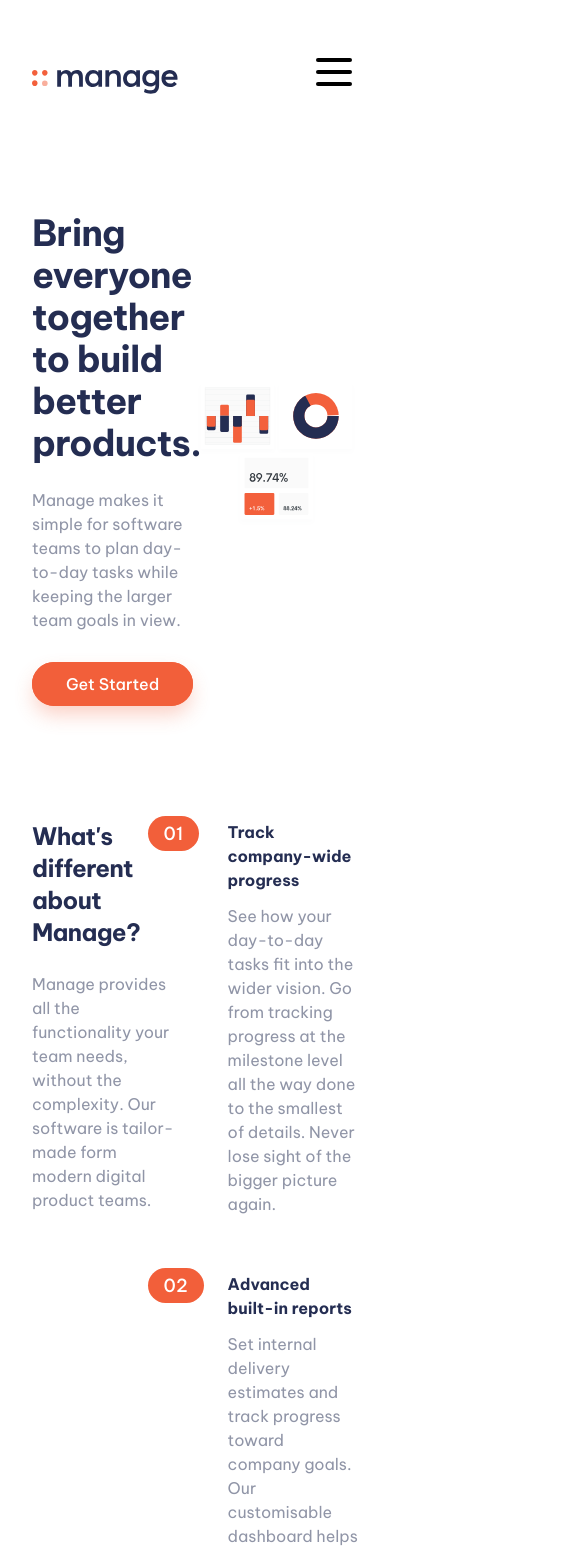
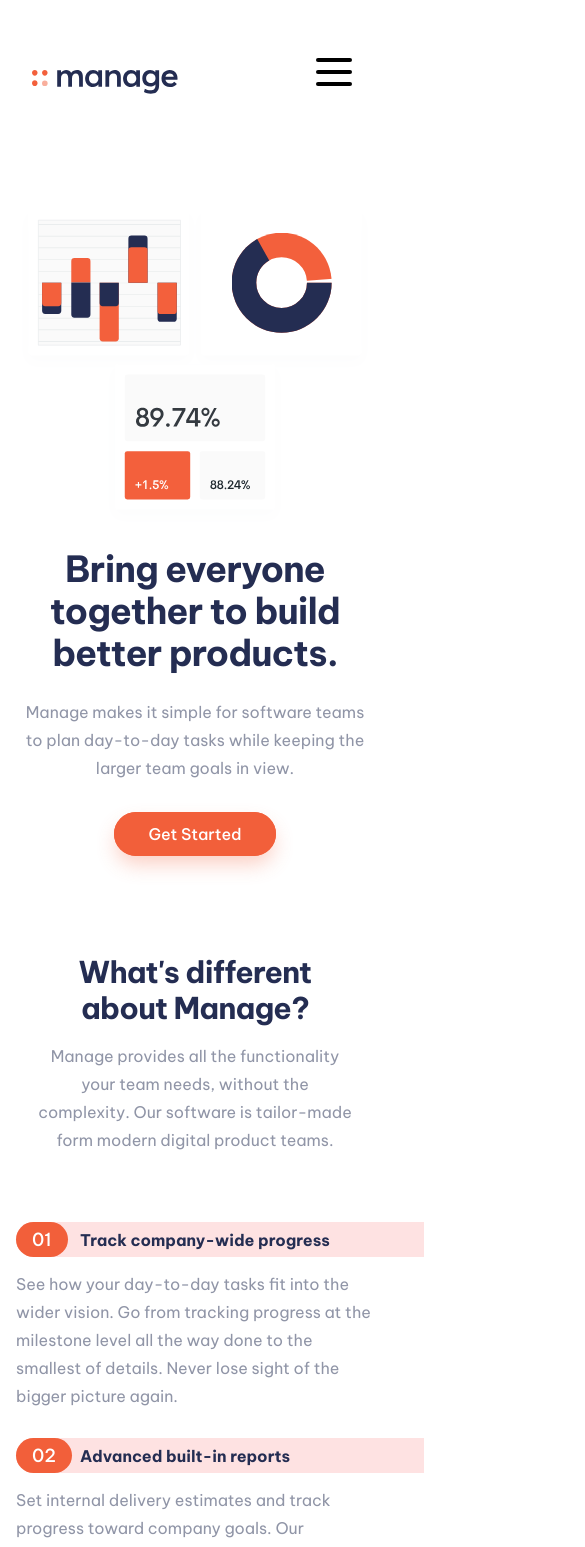
Before and after one commit to AlvesPHGA/manage-lp, a React (Vite) app: page / in a window 390 px wide. Shown: the top 1547 px of the page, 585 px wide, since content can reach past the window. Built offline with nearby package versions, Linux system fonts and the light colour scheme; no server answers.

Commit message:
style: mobile larger layout

```diff
--- a/src/ui/components/about/AboutContent.tsx
+++ b/src/ui/components/about/AboutContent.tsx
@@ -5,10 +5,10 @@ const { aboutContent, subTitle, text } = aboutStyle();
 export const AboutContent = () => {
    return (
       <div className={aboutContent()}>
-         <div className="w-[90%]">
+         <div className="w-[90%] dml:w-[70%] dml:mx-auto">
             <h2 className={subTitle()}>What's different about Manage?</h2>
          </div>
-         <div className="w-[60%] dmd:w-[90%]">
+         <div className="w-[60%] dmd:w-[90%] dml:mx-auto">
             <p className={text()}>
                Manage provides all the functionality your team needs, without
                the complexity. Our software is tailor-made form modern digital
--- a/src/ui/components/about/AboutList.tsx
+++ b/src/ui/components/about/AboutList.tsx
@@ -24,10 +24,12 @@ const itemList = [
 
 export const AboutList = () => {
    return (
-      <dl className="w-[40%]">
+      <dl className="w-[40%] dml:w-full">
          {itemList.map(({ id, legend, text }) => (
             <div key={id} role={legend} className={list()}>
-               <dt className={dt()}>{legend}</dt>
+               <span className="block w-[408px] absolute h-[35px] mb-1  bg-red-100 rounded-l-[50px]">
+                  <dt className={dt()}>{legend}</dt>
+               </span>
                <dd className={dd()}>{text}</dd>
             </div>
          ))}
--- a/src/ui/components/depositions/DepositionsCards.tsx
+++ b/src/ui/components/depositions/DepositionsCards.tsx
@@ -5,6 +5,10 @@ import { Autoplay, Pagination, Navigation } from 'swiper/modules';
 import { depositionStyle } from '../../styles/depositionStyle';
 
 import { depositions } from '../../../../public/content.json';
+
+import 'swiper/css';
+import 'swiper/css/navigation';
+import 'swiper/css/pagination';
 
 const { swiper, swiperSlide, figure, span, boxText, depo } = depositionStyle();
 
--- a/src/ui/components/intro/IntroContent.tsx
+++ b/src/ui/components/intro/IntroContent.tsx
@@ -7,12 +7,12 @@ const { introContent, introTitle, text } = introStyle();
 export const IntroContent = () => {
    return (
       <div className={introContent()}>
-         <div className="w-[90%]">
+         <div className="w-[90%] dml:mx-auto">
             <h1 className={introTitle()}>
                Bring everyone together to build better products.
             </h1>
          </div>
-         <div className="w-[60%] dlg:w-[90%] dmd:w-full">
+         <div className="w-[60%] dlg:w-[90%] dmd:w-full dml:mx-auto">
             <p className={text()}>
                Manage makes it simple for software teams to plan day-to-day
                tasks while keeping the larger team goals in view.
--- a/src/ui/components/works/worksContent.tsx
+++ b/src/ui/components/works/worksContent.tsx
@@ -7,10 +7,13 @@ const { container, subtitle } = worksStyle();
 export const WorksContent = () => {
    return (
       <div className={container()}>
-         <div className="w-[600px] dmd:w-[442px]">
+         <div className="w-[600px] dmd:w-[442px] dml:w-full dml:px-9">
             <h2 className={subtitle()}>
                Simplify how your team
-               <span className="text-5xl dmd:text-3xl"> works today.</span>
+               <span className="text-5xl dmd:text-3xl dml:text-4xl">
+                  {' '}
+                  works today.
+               </span>
             </h2>
          </div>
          <CTAComponent className={ctaStyle({ cta: 'secondary' })} />
--- a/src/ui/partials/home/Works.tsx
+++ b/src/ui/partials/home/Works.tsx
@@ -2,7 +2,7 @@ import { WorksContent } from '../../components/works/worksContent';
 
 export const Works = () => {
    return (
-      <section className="relative py-20 bg-brightRed bg-[url('./icons/bg-simplify-section-desktop.svg')] bg-no-repeat bg-rb-screen-1200plus bg-bs-1200plus dlg:bg-rb-screen-laptop dlg:bg-bs-laptop dmd:bg-rb-screen-tablet dmd:bg-bs-tablet">
+      <section className="relative py-20 bg-brightRed bg-[url('./icons/bg-simplify-section-desktop.svg')] bg-no-repeat bg-rb-screen-1200plus bg-bs-1200plus dlg:bg-rb-screen-laptop dlg:bg-bs-laptop dmd:bg-rb-screen-tablet dmd:bg-bs-tablet dml:py-10">
          <WorksContent />
       </section>
    );
--- a/src/ui/styles/aboutStyle.tsx
+++ b/src/ui/styles/aboutStyle.tsx
@@ -5,10 +5,11 @@ export const aboutStyle = tv({
    extend: defaultClass,
 
    slots: {
-      aboutContent: 'space-y-10 w-[50%] pt-7 dmd:space-y-6',
+      aboutContent:
+         'space-y-10 w-[50%] pt-7 dmd:space-y-6 dml:w-full dml:space-y-4 dml:text-center dml:leading-7 dml:mb-10',
 
-      list: "before:content-['02'] before:first:content-['01'] before:last:content-['03'] before:text-lg before:mr-3 before:relative before:top-7 before:right-24 before:bg-brightRed before:px-6 before:py-2.5 before:rounded-[50px] before:font-medium before:text-white dmd:before:px-4 dmd:before:py-1.5 dmd:before:right-20",
-      dt: 'text-darkBlue text-lg font-semibold dmd:text-base',
-      dd: 'text-lg text-darkGrayishBlue mt-3 mb-7 dmd:text-base',
+      list: "before:content-['02'] before:first:content-['01'] before:last:content-['03'] before:text-lg before:mr-3 before:relative before:top-7 before:right-24 before:bg-brightRed before:px-6 before:py-2.5 before:rounded-[50px] before:font-medium before:text-white dmd:before:px-4 dmd:before:py-1.5 dmd:before:right-20 dml:before:right-0 dml:before:z-10 dml:before:top-8 dml:space-y-12",
+      dt: 'text-darkBlue text-lg font-semibold dmd:text-base dml:text-left dml:ml-16 dml:mt-1.5 relative z-10',
+      dd: 'text-lg text-darkGrayishBlue mt-3 mb-7 dmd:text-base dml:text-left dml:leading-7',
    },
 });
--- a/src/ui/styles/ctaStyle.tsx
+++ b/src/ui/styles/ctaStyle.tsx
@@ -1,7 +1,7 @@
 import { tv } from 'tailwind-variants';
 
 export const ctaStyle = tv({
-   base: 'border-2 font-medium  rounded-full py-2.5 px-8  transition-all hover:bg-transparent',
+   base: 'border-2 font-medium  rounded-full py-2.5 px-8  transition-all hover:bg-transparent dml:mx-auto',
 
    variants: {
       cta: {
--- a/src/ui/styles/defaultStyle.tsx
+++ b/src/ui/styles/defaultStyle.tsx
@@ -2,11 +2,11 @@ import { tv } from 'tailwind-variants';
 
 export const defaultClass = tv({
    slots: {
-      section: 'py-20 dlg:py-16 dmd:py-12',
+      section: 'py-20 dlg:py-16 dmd:py-12 dml:py-10',
       container:
-         'max-w-7xl mx-auto flex justify-between dlg:max-w-4xl dmd:w-screen dmd:px-8',
+         'max-w-7xl mx-auto flex justify-between dlg:max-w-4xl dmd:w-screen dmd:px-8 dml:flex-col dml:w-full dml:px-4 dml:flex-col',
       subTitle:
-         'text-5xl font-bold text-darkBlue tracking-tight leading-[56px] dlg:text-4xl dmd:text-2xl',
-      text: 'text-lg text-darkGrayishBlue font-normal dmd:text-base',
+         'text-5xl font-bold text-darkBlue tracking-tight leading-[56px] dlg:text-4xl dmd:text-2xl dml:text-3xl',
+      text: 'text-lg text-darkGrayishBlue font-normal dmd:text-base dml:leading-7',
    },
 });
--- a/src/ui/styles/depositionStyle.tsx
+++ b/src/ui/styles/depositionStyle.tsx
@@ -10,12 +10,12 @@ export const depositionStyle = tv({
 
       swiper: 'pt-20 mb-16 w-full',
       swiperSlide:
-         'relative text-center px-20 pb-10 pt-20 bg-veryLightGray rounded !w-fit dlg:!w-[480px]dlg:px-16',
+         'relative text-center px-20 pb-10 pt-20 bg-veryLightGray rounded !w-fit dlg:!w-[480px] dlg:px-16 dml:!w-[400px] dml:px-3 dml:pt-16',
 
       figure:
-         'size-[80px] absolute bottom-52 right-[50%] translate-x-[50%] z-10 dlg:bottom-60',
+         'size-[80px] absolute bottom-52 right-[50%] translate-x-[50%] z-10 dlg:bottom-60 dml:bottom-56',
       span: 'text-lg text-darkBlue font-semibold',
-      boxText: 'mt-5 w-[550px] mx-auto dlg:w-[400px]',
+      boxText: 'mt-5 w-[550px] mx-auto dlg:w-[400px] dml:w-full',
       depo: 'text-darkGrayishBlue text-lg',
    },
 });
--- a/src/ui/styles/introStyle.tsx
+++ b/src/ui/styles/introStyle.tsx
@@ -6,11 +6,12 @@ export const introStyle = tv({
    extend: defaultClass,
 
    slots: {
-      container: 'items-center',
-      introContent: 'space-y-10 w-[50%] dmd:space-y-6',
+      container: 'items-center dml:flex-col-reverse dml:gap-5',
+      introContent:
+         'space-y-10 w-[50%] dmd:space-y-6 dml:w-full dml:text-center',
       introTitle:
          'text-6xl font-bold text-darkBlue tracking-tight leading-[68px] dlg:text-5xl dlg:leading-[54px] dmd:text-4xl dmd:leading-[42px]',
       text: 'mb-10',
-      introImage: 'w-[620px] dlg:w-[50%]',
+      introImage: 'w-[620px] dlg:w-[50%] dml:w-full',
    },
 });
--- a/src/ui/styles/worksStyle.tsx
+++ b/src/ui/styles/worksStyle.tsx
@@ -6,8 +6,9 @@ export const worksStyle = tv({
 
    slots: {
       section: '',
-      container: 'items-center',
-      subtitle: 'text-5xl text-white font-bold leading-[56px] dmd:text-3xl',
+      container: 'items-center dml:space-y-8',
+      subtitle:
+         'text-5xl text-white font-bold leading-[56px] dmd:text-3xl dml:text-4xl dml:leading-[52px] dml:text-center',
       cta: 'block border-2 border-white h-fit px-7 py-3 bg-white text-brightRed rounded-[24px] font-bold hover:text-white hover:bg-transparent transition',
    },
 });
```
